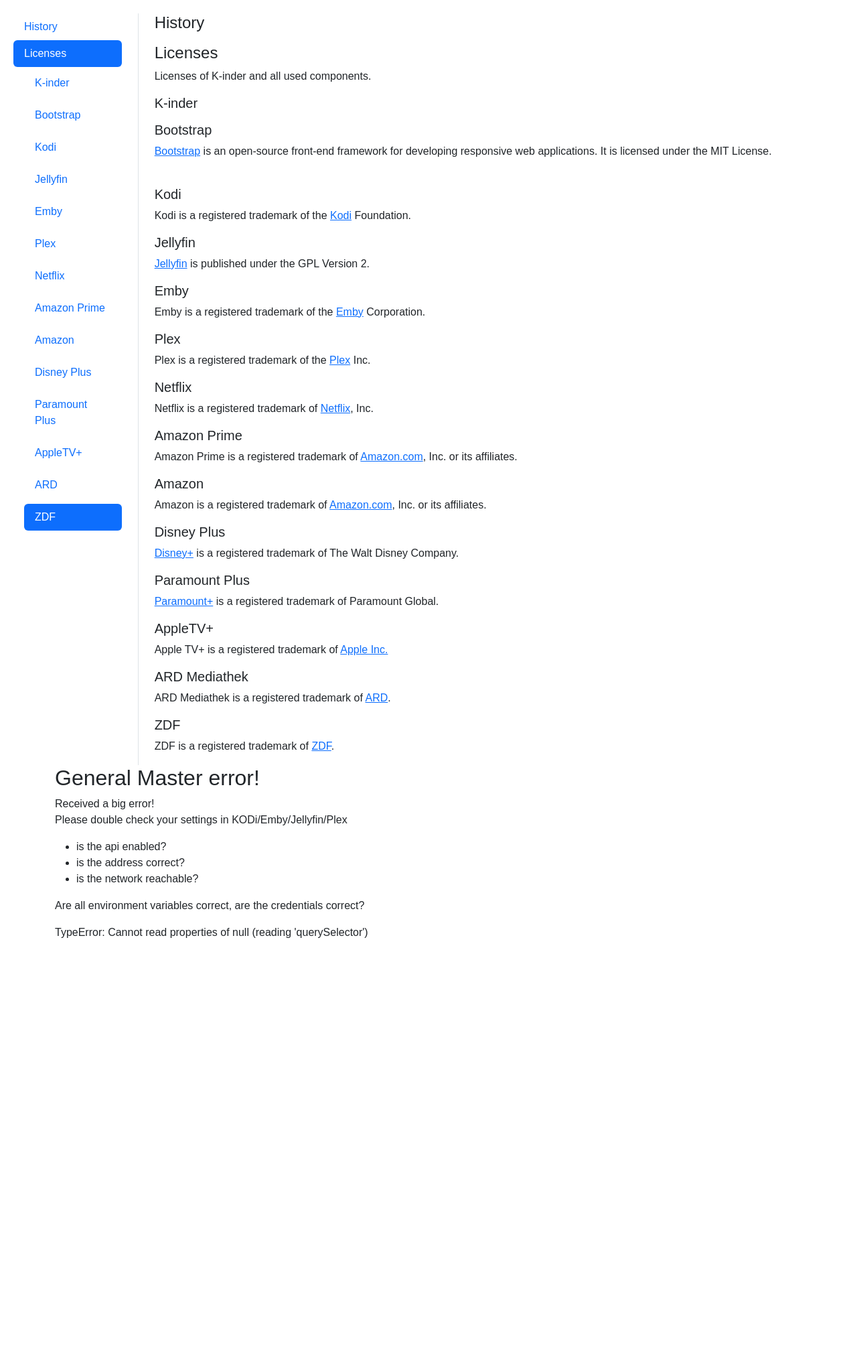
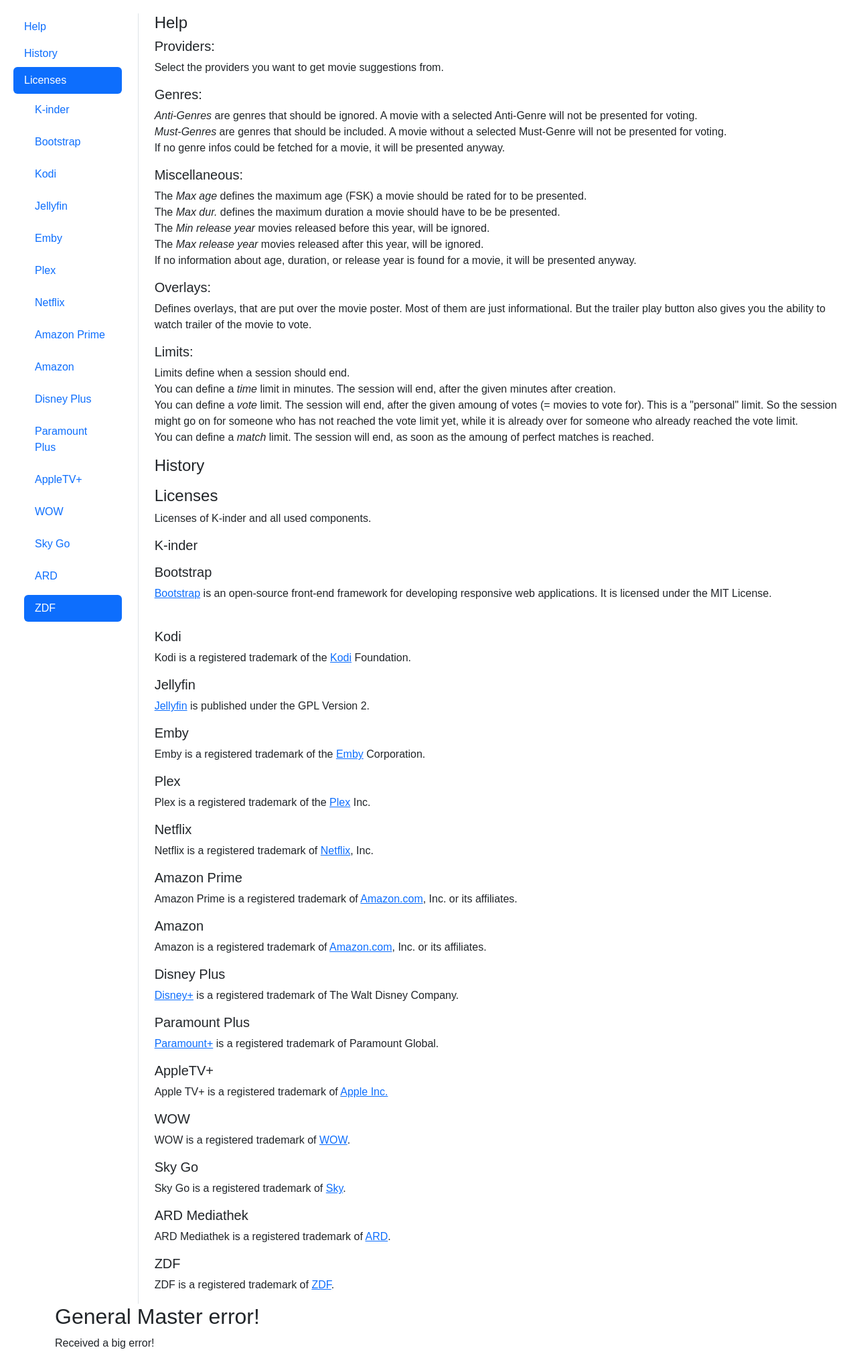
Before and after one commit to FX7/kinder, a Flask app: template web/templates/about.html in a window 1280 px wide. Shown: the top 2021 px of the page at 67% size. Before the commit the page ends 1400 px from the top, so only its background shows below. Run offline with Flask 3, Linux system fonts and the light colour scheme; the template is opened without the code that fills it, so the values that code supplies are empty; parts of the project's set-up code (start-up, migrations or seed data) failed here and were passed over; some libraries are stand-ins or nearby versions.

Commit message:
some help in the about page

```diff
--- a/web/templates/about.html
+++ b/web/templates/about.html
@@ -6,6 +6,7 @@
   <div class="col-2">
     <nav id="about-content" class="h-100 flex-column align-items-stretch pe-4 border-end">
       <nav class="nav nav-pills flex-column">
+        <a class="nav-link" href="#help">Help</a>
         <a class="nav-link" href="#history">History</a>
         <a class="nav-link" href="#licenses">Licenses</a>
         <nav class="nav nav-pills flex-column">
@@ -21,6 +22,8 @@
           <a class="nav-link ms-3 my-1" href="#disney_plus">Disney Plus</a>
           <a class="nav-link ms-3 my-1" href="#paramount_plus">Paramount Plus</a>
           <a class="nav-link ms-3 my-1" href="#appletv_plus">AppleTV+</a>
+          <a class="nav-link ms-3 my-1" href="#wow">WOW</a>
+          <a class="nav-link ms-3 my-1" href="#sky">Sky Go</a>
           <a class="nav-link ms-3 my-1" href="#ard">ARD</a>
           <a class="nav-link ms-3 my-1" href="#zdf">ZDF</a>
         </nav>
@@ -30,6 +33,38 @@
 
   <div class="col-10">
     <div data-bs-spy="scroll" data-bs-target="#about-content" data-bs-smooth-scroll="true" class="scrollspy-example-2" tabindex="0">
+      <div id="help">
+        <h4>Help</h4>
+        <h5>Providers:</h5>
+        <p>
+          Select the providers you want to get movie suggestions from.
+        </p>
+        <h5>Genres:</h5>
+        <p>
+          <i>Anti-Genres</i> are genres that should be ignored. A movie with a selected Anti-Genre will not be presented for voting.<br>
+          <i>Must-Genres</i> are genres that should be included. A movie without a selected Must-Genre will not be presented for voting.<br>
+          If no genre infos could be fetched for a movie, it will be presented anyway.
+        </p>
+        <h5>Miscellaneous:</h5>
+        <p>
+          The <i>Max age</i> defines the maximum age (FSK) a movie should be rated for to be presented.<br>
+          The <i>Max dur.</i> defines the maximum duration a movie should have to be be presented.<br>
+          The <i>Min release year</i> movies released before this year, will be ignored.<br>
+          The <i>Max release year</i> movies released after this year, will be ignored.<br>
+          If no information about age, duration, or release year is found for a movie, it will be presented anyway.
+        </p>
+        <h5>Overlays:</h5>
+        <p>
+          Defines overlays, that are put over the movie poster. Most of them are just informational. But the trailer play button also gives you the ability to watch trailer of the movie to vote.
+        </p>
+        <h5>Limits:</h5>
+        <p>
+          Limits define when a session should end.<br>
+          You can define a <i>time</i> limit in minutes. The session will end, after the given minutes after creation.<br>
+          You can define a <i>vote</i> limit. The session will end, after the given amoung of votes (= movies to vote for). This is a "personal" limit. So the session might go on for someone who has not reached the vote limit yet, while it is already over for someone who already reached the vote limit.<br>
+          You can define a <i>match</i> limit. The session will end, as soon as the amoung of perfect matches is reached.
+        </p>
+      </div>
       <div id="history">
         <h4>History</h4>
         <p>{{ history | safe }}</p>
@@ -88,6 +123,14 @@
         <h5>AppleTV+</h5>
         <p>Apple TV+ is a registered trademark of <a href="https://www.apple.com/" target="_blank">Apple Inc.</a></p>
       </div>
+      <div id="wow">
+        <h5>WOW</h5>
+        <p>WOW is a registered trademark of <a href="https://www.wowtv.de/" target="_blank">WOW</a>.</p>
+      </div>
+      <div id="sky">
+        <h5>Sky Go</h5>
+        <p>Sky Go is a registered trademark of <a href="https://www.sky.de/" target="_blank">Sky</a>.</p>
+      </div>
       <div id="ard">
         <h5>ARD Mediathek</h5>
         <p>ARD Mediathek is a registered trademark of <a href="https://www.ardmediathek.de/" target="_blank">ARD</a>.</p>
```
